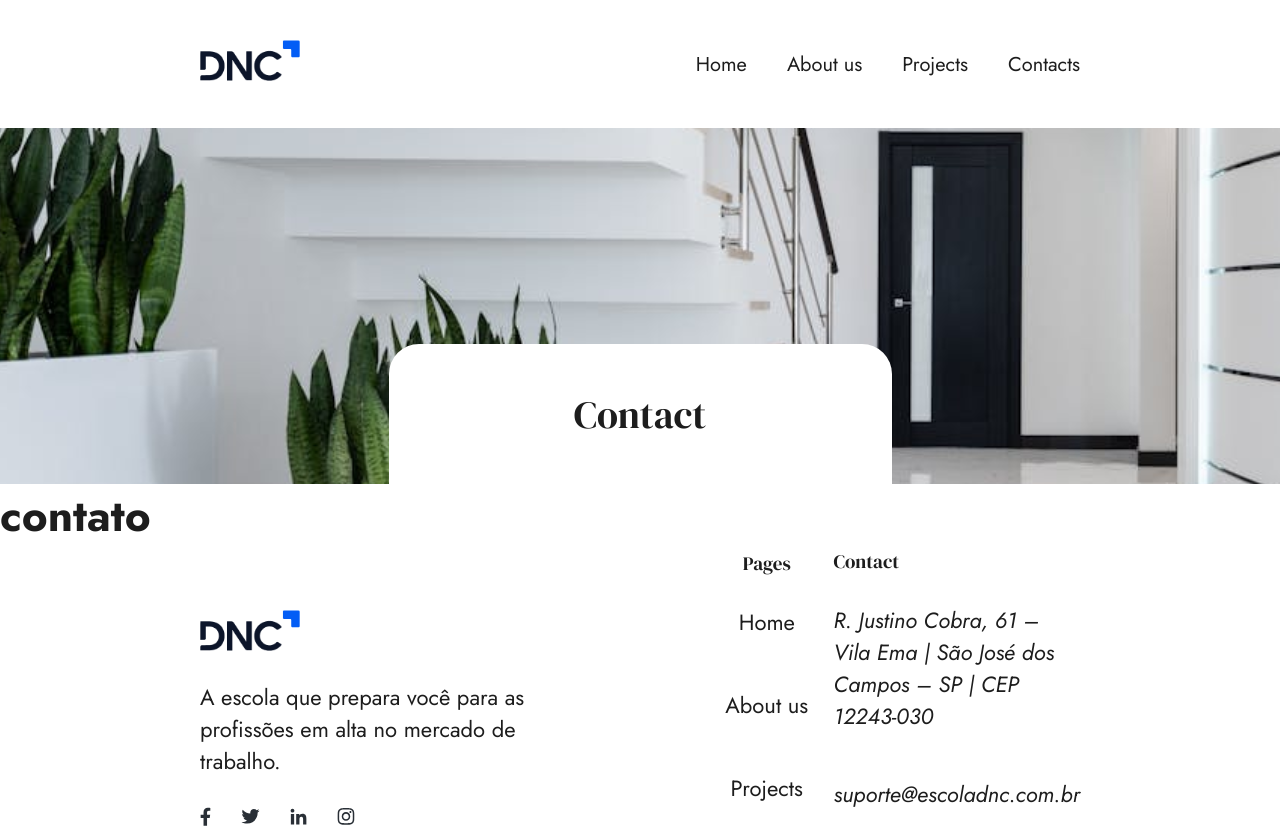
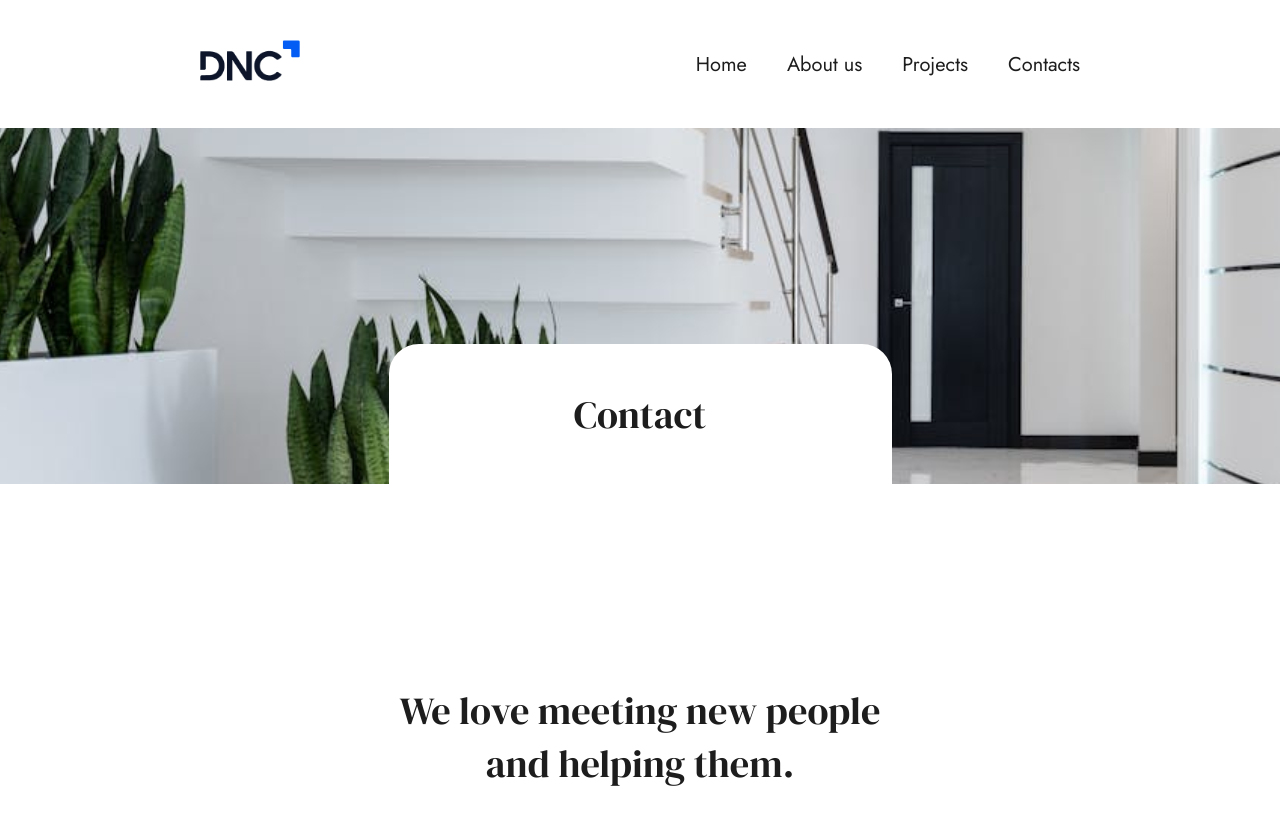
Before and after one commit to hashiraofcode/aprendendoReact, a React (Vite) app in the folder dnc-arq-valmir-neto/: page /contact in a window 1280 px wide. Shown: the top 828 px of the page. Built offline with nearby package versions, Linux system fonts and the light colour scheme.

Commit message:
estilizando area do formulário

```diff
--- a/dnc-arq-valmir-neto/src/components/ContactForm/contactform.css
+++ b/dnc-arq-valmir-neto/src/components/ContactForm/contactform.css
@@ -0,0 +1,7 @@
+h2.contact-title {
+    text-align: center;
+}
+
+.container.contact-container  {
+    margin: 20rem auto;
+}
--- a/dnc-arq-valmir-neto/src/components/ContactForm/contactform.jsx
+++ b/dnc-arq-valmir-neto/src/components/ContactForm/contactform.jsx
@@ -1,6 +1,8 @@
+import '../ContactForm/contactform.css'
 function ContactForm() {
-    return(
-        <div className="container">
+    return (
+        <div className="container contact-container flex-container jc-center">
+            <h2 className='contact-title flex-container jc-center font-other-titles'>We love meeting new people<br/>and helping them.</h2>
             <form action=""></form>
         </div>
     )
--- a/dnc-arq-valmir-neto/src/pages/contacts.jsx
+++ b/dnc-arq-valmir-neto/src/pages/contacts.jsx
@@ -5,13 +5,12 @@ import Footer from '../components/Footer/footer.jsx'
 import ImageBanner from '../assets/bg-contact-image.svg'
 
 function Contacts() {
-    return(
+    return (
         <>
-        <Header/>
-        <Banner image={ImageBanner} title='Contact'/>
-        <h1>contato</h1>
-        <ContactForm/>
-        <Footer />
+            <Header />
+            <Banner image={ImageBanner} title='Contact' />
+            <ContactForm />
+            <Footer />
         </>
     )
 }
```
